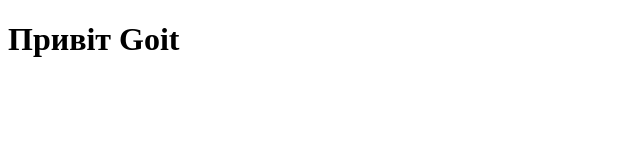
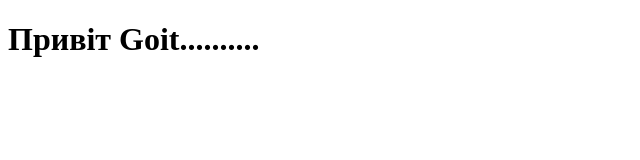
Before and after one commit to olegbezpalko74/Tutorial-1, a plain HTML site: page index.html in a window 1280 px wide. Shown: the full height of the page, 0-640 px from the left. Drawn offline with Linux system fonts and the light colour scheme.

Commit message:
update index.html

```diff
--- a/index.html
+++ b/index.html
@@ -7,6 +7,6 @@
     <title>Document</title>
 </head>
 <body>
-    <h1>Привіт Goit</h1>
+    <h1>Привіт Goit..........</h1>
 </body>
 </html>
```
